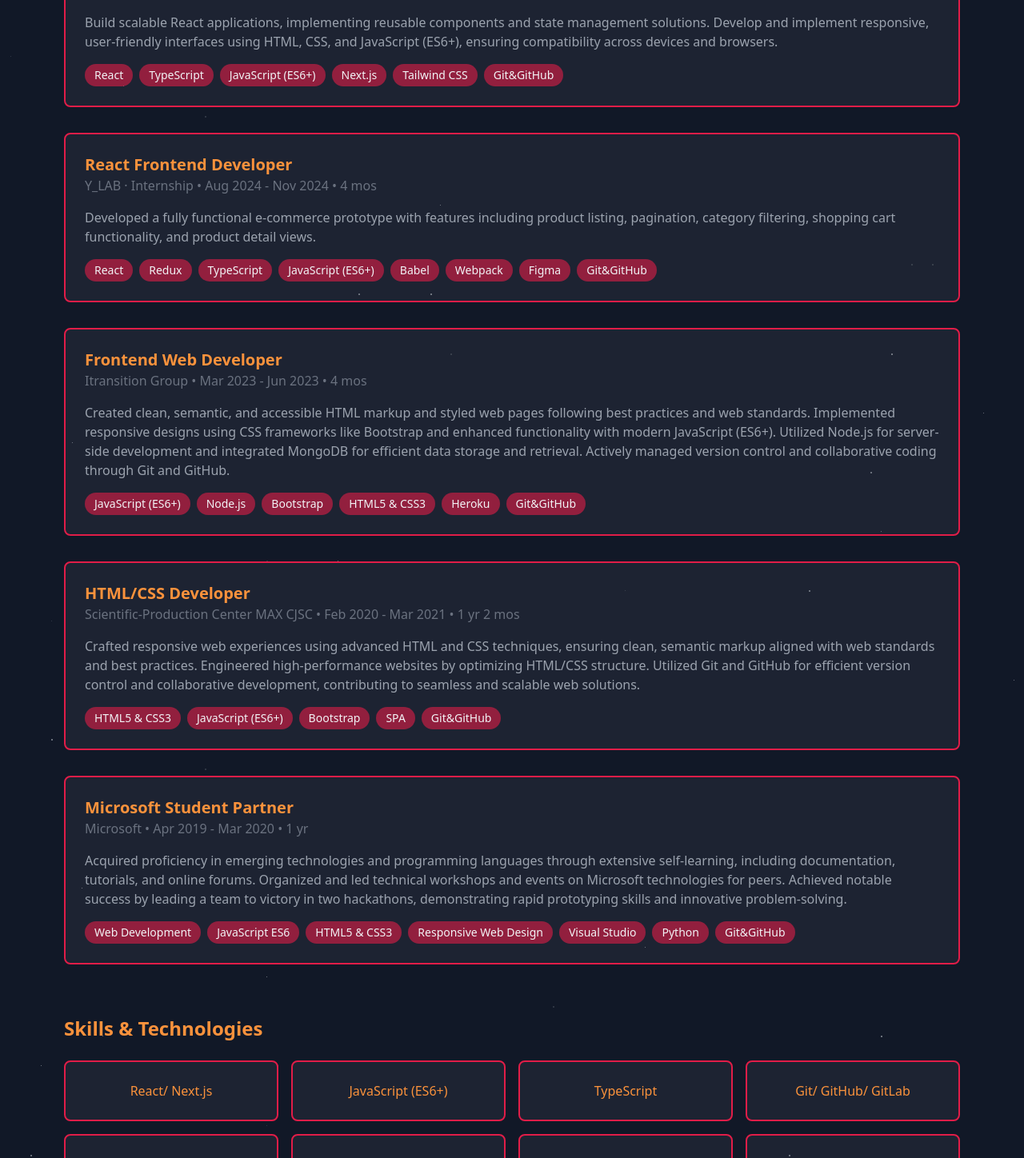
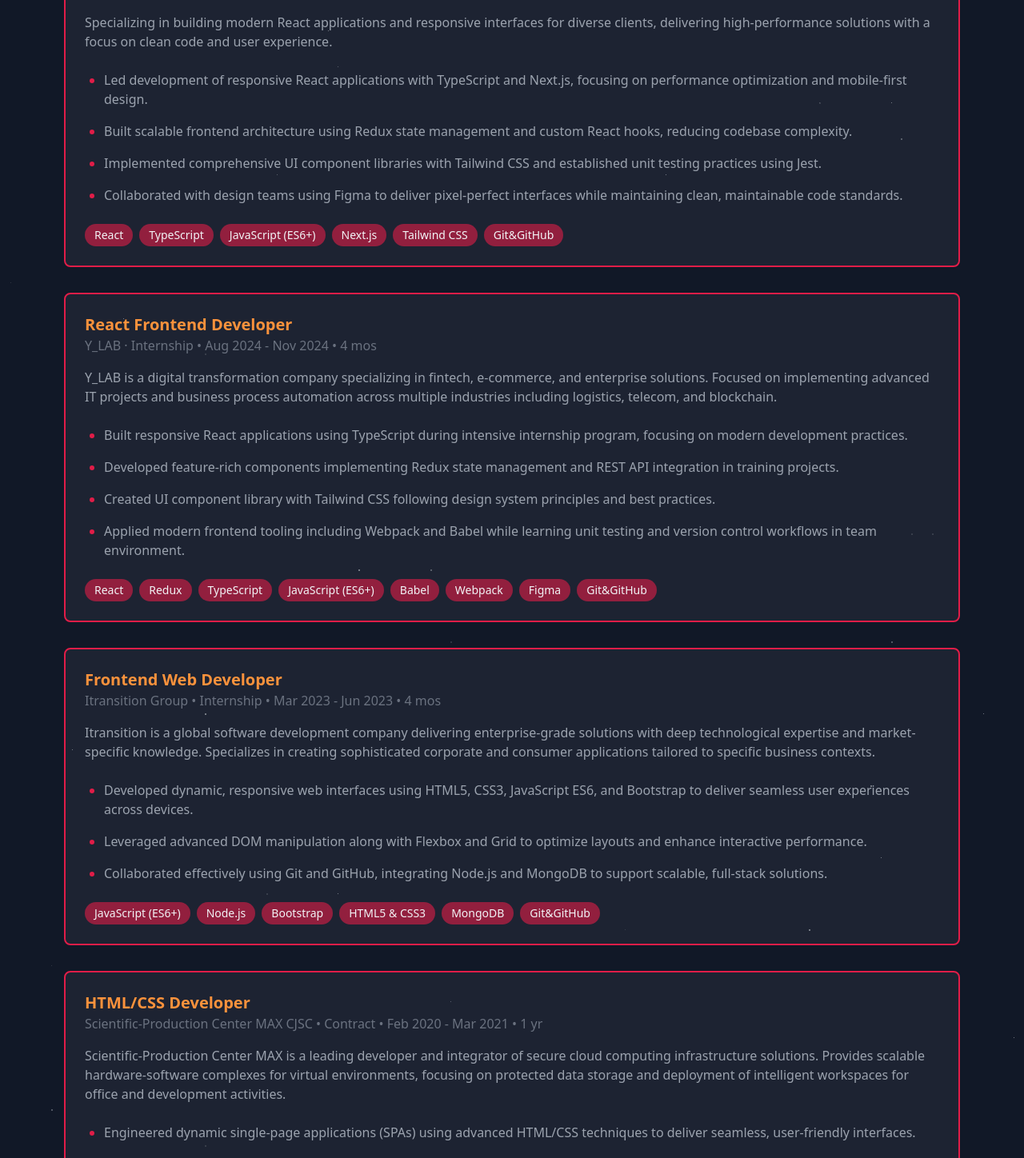
Before and after one commit to evokss/MyPortfolioWebsite, a Next.js app: page /about in a window 1280 px wide. Shown: the part 1330-2778 px from the top of the page at 80% size. Built offline with nearby package versions, Linux system fonts and the light colour scheme.

Commit message:
docs(AboutPage): Update professional experience sections

```diff
--- a/components/about/AboutPage.jsx
+++ b/components/about/AboutPage.jsx
@@ -139,12 +139,30 @@ const AboutPage = () => {
               </p>
             </div>
             <p className="mb-4">
-              Build scalable React applications, implementing reusable
-              components and state management solutions. Develop and implement
-              responsive, user-friendly interfaces using HTML, CSS, and
-              JavaScript (ES6+), ensuring compatibility across devices and
-              browsers.
+              Specializing in building modern React applications and responsive
+              interfaces for diverse clients, delivering high-performance
+              solutions with a focus on clean code and user experience.
             </p>
+            <ul className="list-disc marker:dark:text-rose-600 marker:text-orange-400 m-6 space-y-4 text-gray-600 dark:text-gray-400">
+              <li>
+                Led development of responsive React applications with TypeScript
+                and Next.js, focusing on performance optimization and
+                mobile-first design.
+              </li>
+              <li>
+                Built scalable frontend architecture using Redux state
+                management and custom React hooks, reducing codebase complexity.
+              </li>
+              <li>
+                Implemented comprehensive UI component libraries with Tailwind
+                CSS and established unit testing practices using Jest.
+              </li>
+              <li>
+                Collaborated with design teams using Figma to deliver
+                pixel-perfect interfaces while maintaining clean, maintainable
+                code standards.
+              </li>
+            </ul>
             <div className="flex flex-wrap gap-2">
               <span className="px-3 py-1 text-gray-800 bg-orange-100 dark:bg-rose-600/60 dark:text-gray-100 rounded-full text-sm">
                 React
@@ -178,10 +196,31 @@ const AboutPage = () => {
               </p>
             </div>
             <p className="mb-4">
-              Developed a fully functional e-commerce prototype with features
-              including product listing, pagination, category filtering,
-              shopping cart functionality, and product detail views.
+              Y_LAB is a digital transformation company specializing in fintech,
+              e-commerce, and enterprise solutions. Focused on implementing
+              advanced IT projects and business process automation across
+              multiple industries including logistics, telecom, and blockchain.
             </p>
+            <ul className="list-disc marker:dark:text-rose-600 marker:text-orange-400 m-6 space-y-4 text-gray-600 dark:text-gray-400">
+              <li>
+                Built responsive React applications using TypeScript during
+                intensive internship program, focusing on modern development
+                practices.
+              </li>
+              <li>
+                Developed feature-rich components implementing Redux state
+                management and REST API integration in training projects.
+              </li>
+              <li>
+                Created UI component library with Tailwind CSS following design
+                system principles and best practices.
+              </li>
+              <li>
+                Applied modern frontend tooling including Webpack and Babel
+                while learning unit testing and version control workflows in
+                team environment.
+              </li>
+            </ul>
             <div className="flex flex-wrap gap-2">
               <span className="px-3 py-1 text-gray-800 bg-orange-100 dark:bg-rose-600/60 dark:text-gray-100 rounded-full text-sm">
                 React
@@ -217,18 +256,31 @@ const AboutPage = () => {
                 Frontend Web Developer
               </h3>
               <p className="dark:text-gray-500">
-                Itransition Group • Mar 2023 - Jun 2023 • 4 mos
+                Itransition Group • Internship • Mar 2023 - Jun 2023 • 4 mos
               </p>
             </div>
             <p className="mb-4">
-              Created clean, semantic, and accessible HTML markup and styled web
-              pages following best practices and web standards. Implemented
-              responsive designs using CSS frameworks like Bootstrap and
-              enhanced functionality with modern JavaScript (ES6+). Utilized
-              Node.js for server-side development and integrated MongoDB for
-              efficient data storage and retrieval. Actively managed version
-              control and collaborative coding through Git and GitHub.
+              Itransition is a global software development company delivering
+              enterprise-grade solutions with deep technological expertise and
+              market-specific knowledge. Specializes in creating sophisticated
+              corporate and consumer applications tailored to specific business
+              contexts.
             </p>
+            <ul className="list-disc marker:dark:text-rose-600 marker:text-orange-400 m-6 space-y-4 text-gray-600 dark:text-gray-400">
+              <li>
+                Developed dynamic, responsive web interfaces using HTML5, CSS3,
+                JavaScript ES6, and Bootstrap to deliver seamless user
+                experiences across devices.
+              </li>
+              <li>
+                Leveraged advanced DOM manipulation along with Flexbox and Grid
+                to optimize layouts and enhance interactive performance.
+              </li>
+              <li>
+                Collaborated effectively using Git and GitHub, integrating
+                Node.js and MongoDB to support scalable, full-stack solutions.
+              </li>
+            </ul>
             <div className="flex flex-wrap gap-2">
               <span className="px-3 py-1 text-gray-800 bg-orange-100 dark:bg-rose-600/60 dark:text-gray-100 rounded-full text-sm">
                 JavaScript (ES6+)
@@ -243,7 +295,7 @@ const AboutPage = () => {
                 HTML5 & CSS3
               </span>
               <span className="px-3 py-1 text-gray-800 bg-orange-100 dark:bg-rose-600/60 dark:text-gray-100 rounded-full text-sm">
-                Heroku
+                MongoDB
               </span>
               <span className="px-3 py-1 text-gray-800 bg-orange-100 dark:bg-rose-600/60 dark:text-gray-100 rounded-full text-sm">
                 Git&GitHub
@@ -258,18 +310,32 @@ const AboutPage = () => {
                 HTML/CSS Developer
               </h3>
               <p className="dark:text-gray-500">
-                Scientific-Production Center MAX CJSC • Feb 2020 - Mar 2021 • 1
-                yr 2 mos
+                Scientific-Production Center MAX CJSC • Contract • Feb 2020 -
+                Mar 2021 • 1 yr
               </p>
             </div>
             <p className="mb-4">
-              Crafted responsive web experiences using advanced HTML and CSS
-              techniques, ensuring clean, semantic markup aligned with web
-              standards and best practices. Engineered high-performance websites
-              by optimizing HTML/CSS structure. Utilized Git and GitHub for
-              efficient version control and collaborative development,
-              contributing to seamless and scalable web solutions.
+              Scientific-Production Center MAX is a leading developer and
+              integrator of secure cloud computing infrastructure solutions.
+              Provides scalable hardware-software complexes for virtual
+              environments, focusing on protected data storage and deployment of
+              intelligent workspaces for office and development activities.
             </p>
+            <ul className="list-disc marker:dark:text-rose-600 marker:text-orange-400 m-6 space-y-4 text-gray-600 dark:text-gray-400">
+              <li>
+                Engineered dynamic single-page applications (SPAs) using
+                advanced HTML/CSS techniques to deliver seamless, user-friendly
+                interfaces.
+              </li>
+              <li>
+                Consistently produced high-quality, responsive designs that
+                boosted user engagement and navigability.
+              </li>
+              <li>
+                Collaborated with cross-functional teams to align design and
+                functionality with project goals.
+              </li>
+            </ul>
             <div className="flex flex-wrap gap-2">
               <span className="px-3 py-1 text-gray-800 bg-orange-100 dark:bg-rose-600/60 dark:text-gray-100 rounded-full text-sm">
                 HTML5 & CSS3
@@ -296,18 +362,30 @@ const AboutPage = () => {
                 Microsoft Student Partner
               </h3>
               <p className="dark:text-gray-500">
-                Microsoft • Apr 2019 - Mar 2020 • 1 yr
+                Microsoft • Apprenticeship • Apr 2019 - Mar 2020 • 1 yr
               </p>
             </div>
             <p className="mb-4">
-              Acquired proficiency in emerging technologies and programming
-              languages through extensive self-learning, including
-              documentation, tutorials, and online forums. Organized and led
-              technical workshops and events on Microsoft technologies for
-              peers. Achieved notable success by leading a team to victory in
-              two hackathons, demonstrating rapid prototyping skills and
-              innovative problem-solving.
+              Microsoft is a global technology leader pioneering personal
+              computing software, cloud services, and enterprise solutions since
+              1975. World's largest software manufacturer, driving innovation
+              across cloud computing, AI, and productivity tools while shaping
+              the future of digital transformation.
             </p>
+            <ul className="list-disc marker:dark:text-rose-600 marker:text-orange-400 m-6 space-y-4 text-gray-600 dark:text-gray-400">
+              <li>
+                Developed full-stack web applications with JavaScript, React,
+                Python, and Node.js, emphasizing high-quality code.
+              </li>
+              <li>
+                Rapidly learned and showcased new Microsoft technologies,
+                leveraging documentation and best practices.
+              </li>
+              <li>
+                Contributed to tech lectures, coding challenges, and unit
+                testing to enhance technical skills.
+              </li>
+            </ul>
             <div className="flex flex-wrap gap-2">
               <span className="px-3 py-1 text-gray-800 bg-orange-100 dark:bg-rose-600/60 dark:text-gray-100 rounded-full text-sm">
                 Web Development
```
